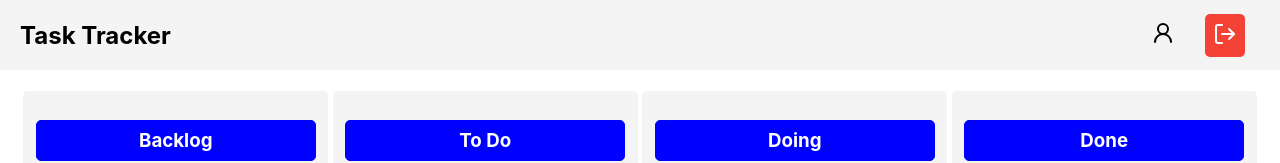
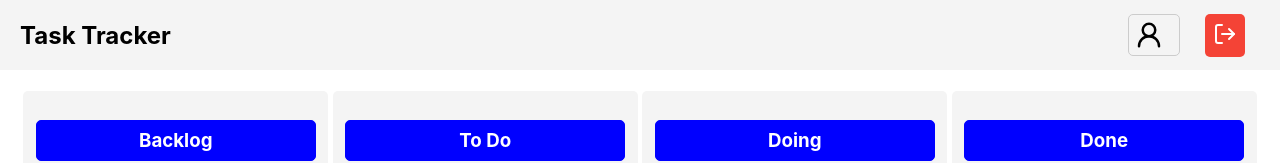
Before and after one commit to Dishanth-Prabhakar/Task-Tracker, a React (Create React App) app in the folder frontend/: page /Home in a window 1280 px wide. Shown: the top 163 px of the page. Built offline with nearby package versions, Linux system fonts and the light colour scheme; no server answers.

Commit message:
fetch user data

```diff
--- a/frontend/src/Pages/home.css
+++ b/frontend/src/Pages/home.css
@@ -17,17 +17,23 @@
     padding-right: 15px;
 }
 
-.user_details{
-    padding-right: 30px;
+.user-container {
+    display: flex;
+    align-items: center;
+    padding: 5px;
+    border: 1px solid #ccc;
+    border-radius: 5px;
+    margin-right: 25px;
 }
 
 .user-pic {
-    width: 40px;
-    height: 40px;
-    border-radius: 50%;
-    margin-right: 10px;
+    width: 30px;
+    height: 30px;
 }
 
+.user-name {
+    margin-left: 10px;
+}
 .logout-button {
     padding: 8px;
     background-color: #f44336;
--- a/frontend/src/Pages/home.js
+++ b/frontend/src/Pages/home.js
@@ -1,10 +1,12 @@
 import React, { useState, useEffect } from 'react';
 import { useNavigate } from 'react-router-dom';
+import axios from 'axios';
 import { LogOut, UserRound, Plus } from 'lucide-react';
 import './home.css';
 
 function Home() {
     const [isLoggedIn, setIsLoggedIn] = useState(true); // Assuming the user is logged in initially
+    const [fname, setFname] = useState('');
     const navigate = useNavigate();
 
     const handleSignOut = () => {
@@ -14,11 +16,11 @@ function Home() {
     };
 
     useEffect(() => {
-        if (isLoggedIn) {
-            const timeoutId = setTimeout(handleSignOut, 30 * 60000);
-            return () => clearTimeout(timeoutId);
-        }
-    }, [isLoggedIn]);
+        const backendUrl = process.env.REACT_APP_BACKEND_URL || 'http://localhost:5001';
+        axios.get(`${backendUrl}/user_name`).then((response) => {
+            setFname(response.data[0].fname);
+        });
+    }, []);
 
     return (
         <>
@@ -27,8 +29,10 @@ function Home() {
                     <h1>Task Tracker</h1>
                 </div>
                 <div className="navbar-right">
-                    <span className='user_details'>
-                        <UserRound /></span>
+                    <div className='user-container'>
+                        <UserRound className="user-pic" />
+                        <span className="user-name">{fname}</span>
+                    </div>
                     <button onClick={handleSignOut} className="logout-button"><LogOut /></button>
                 </div>
             </nav>
@@ -69,7 +73,6 @@ function Home() {
                         <button className="add-card">< Plus /></button>
                     </div>
                 </div>
-
             </div>
         </>
     );
```
Also changed, not shown: 1 other file (tests, documents, lock files or other folders).
